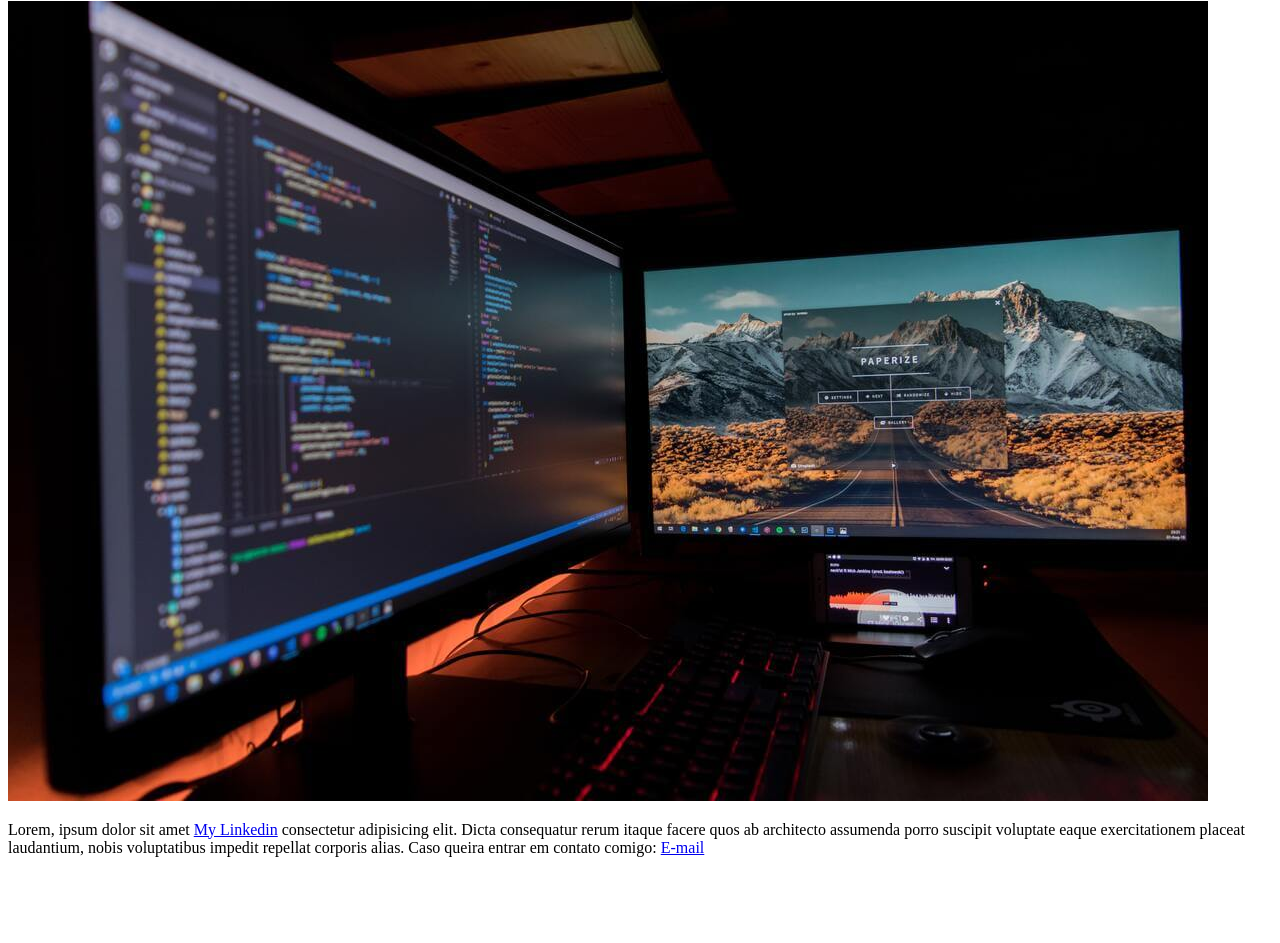
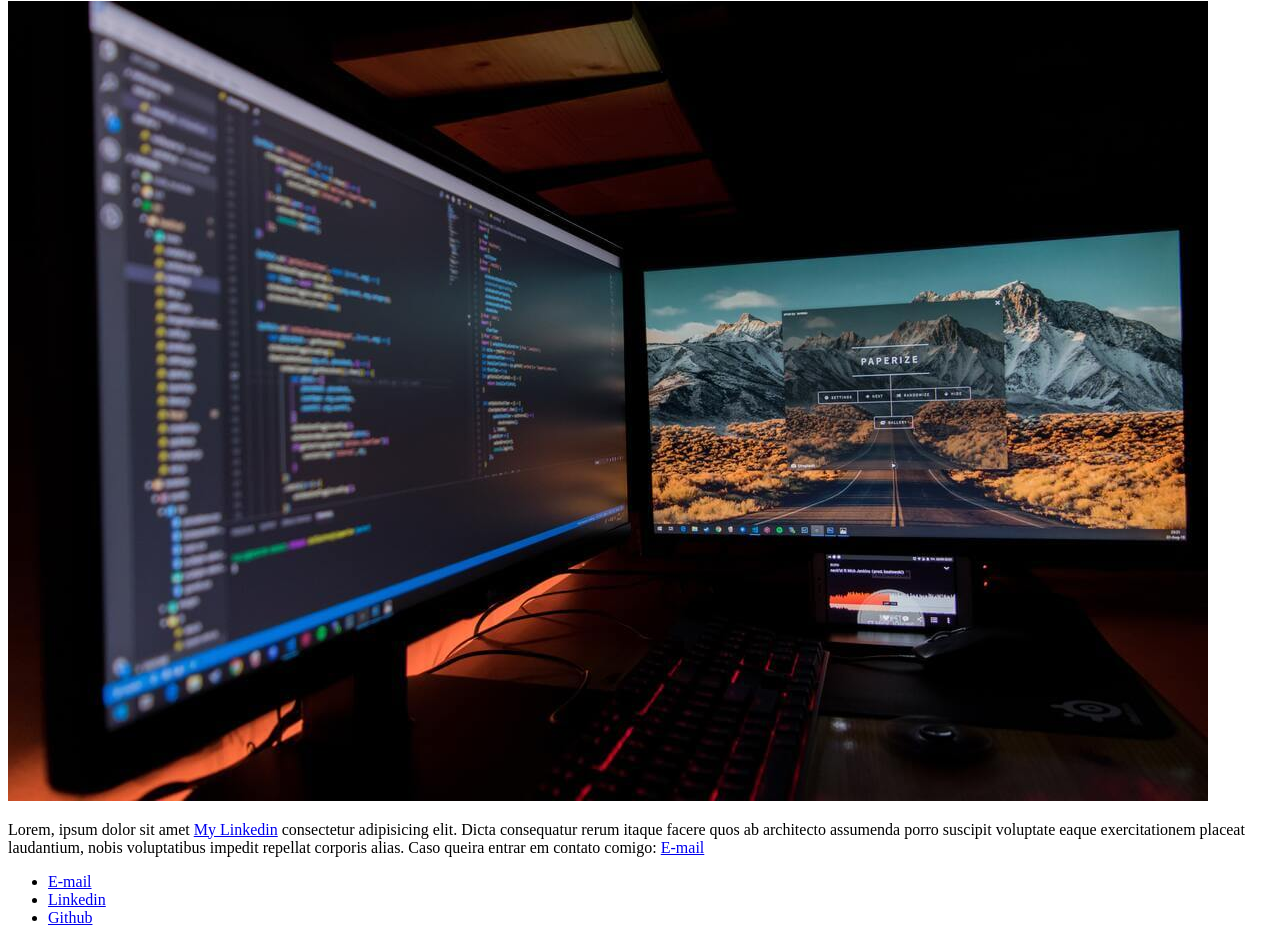
Before and after one commit to JocksanBrito/Spread_Bootcamp_Dio, a plain HTML site: page html-5-css3/index.html in a window 1280 px wide. Shown: the part 279-1222 px from the top of the page. Before the commit the page ends 1152 px from the top, so only its background shows below. Drawn offline with Linux system fonts and the light colour scheme.

Commit message:
How to organizer lists with HTML

```diff
--- a/html-5-css3/index.html
+++ b/html-5-css3/index.html
@@ -30,7 +30,13 @@
         impedit repellat corporis alias. Caso queira entrar em contato comigo: <a href="mailto:/">E-mail</a></p>
     </article>
   </section>
-  <footer></footer>
+  <footer>
+    <ul>
+      <li><a href="mailto:jocksan.brittos@gmail.com" target="_blank">E-mail</a></li>
+      <li><a href="https://www.linkedin.com/in/jocksan-brito" target="_blank">Linkedin</a></li>
+      <li><a href="https://github.com/JocksanBrito" target="_blank">Github</a></li>
+    </ul>
+  </footer>
 </body>
 
 </html>
```
Also changed, not shown: 1 other file.
